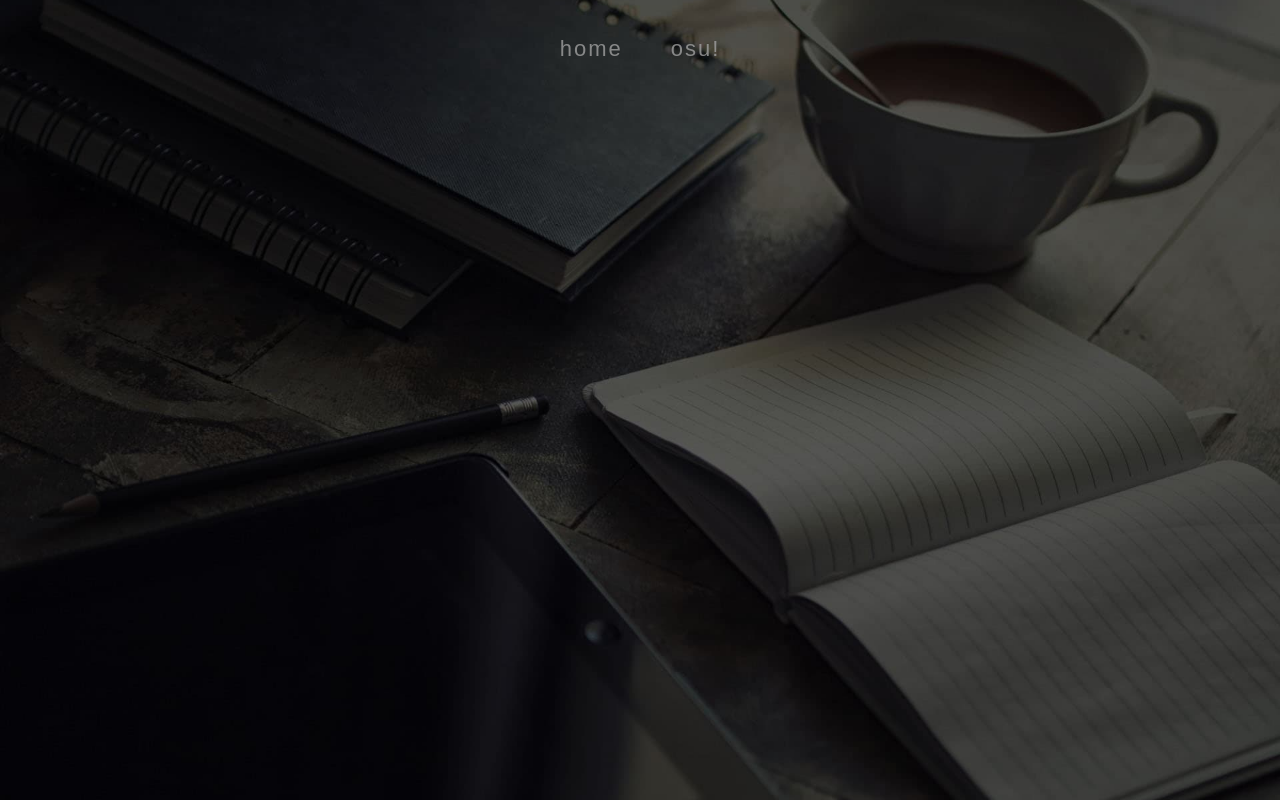
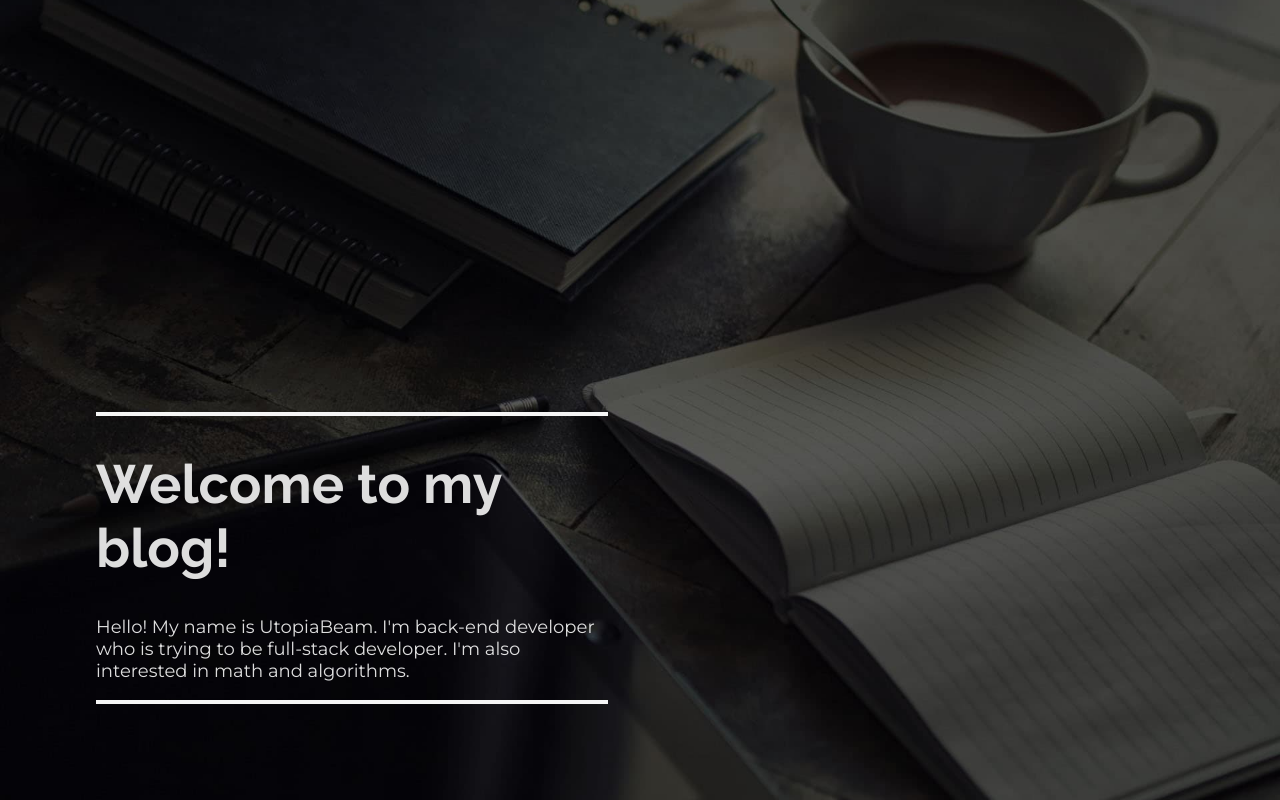
Before and after one commit to UtopiaBeam/blog.utopiabeam.dev, a React (Create React App) app: page / in a window 1280 px wide. Built offline with nearby package versions, Linux system fonts and the light colour scheme.

Commit message:
:sparkles: Add tagline

```diff
--- /dev/null
+++ b/src/pages/Home.module.scss
@@ -0,0 +1,23 @@
+.text {
+  background: transparent;
+  position: absolute;
+  color: rgba(245, 245, 245, 0.9);
+  margin: 7.5%;
+  bottom: 0;
+  left: 0;
+  border-top: 4px solid rgb(245, 245, 245);
+  border-bottom: 4px solid rgb(245, 245, 245);
+  width: 40%;
+}
+
+@import url('https://fonts.googleapis.com/css?family=Raleway:700&display=swap');
+.text h1 {
+  font-family: 'Raleway', sans-serif;
+  font-size: 54px;
+}
+
+@import url('https://fonts.googleapis.com/css?family=Montserrat&display=swap');
+.text p {
+    font-family: 'Montserrat', sans-serif;
+    font-size: 18px;
+}
--- a/src/pages/Home.tsx
+++ b/src/pages/Home.tsx
@@ -1,10 +1,17 @@
 import React from 'react';
-import Navbar from '../components/Navbar';
+import Content from '../components/Content';
+import styles from './Home.module.scss';
 
 export default () => {
   return (
     <div>
-      <Navbar />
+      <div className={styles.text}>
+        <h1>Welcome to my blog!</h1>
+        <p>
+          Hello! My name is UtopiaBeam. I'm back-end developer who is trying
+          to be full-stack developer. I'm also interested in math and algorithms.
+        </p>
+      </div>
     </div>
   );
 };
```
